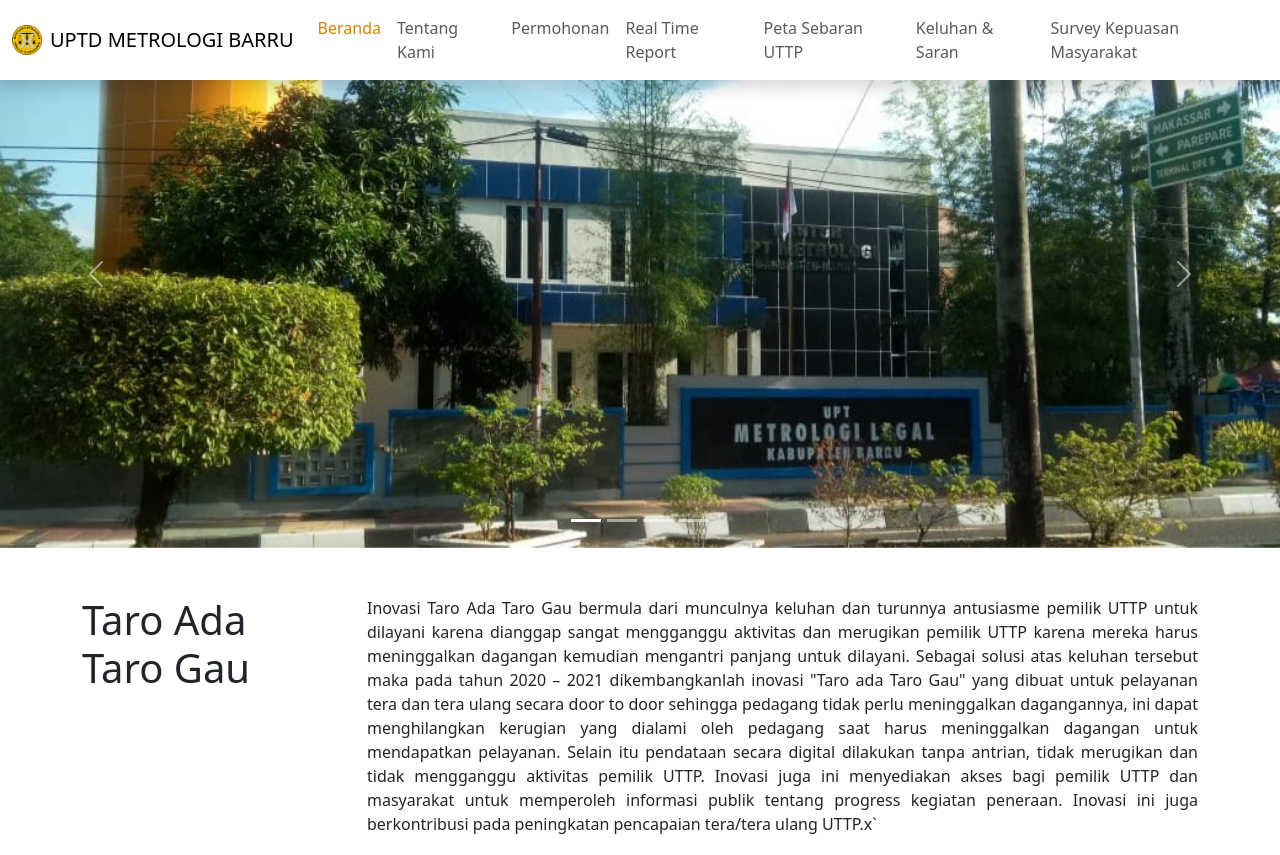
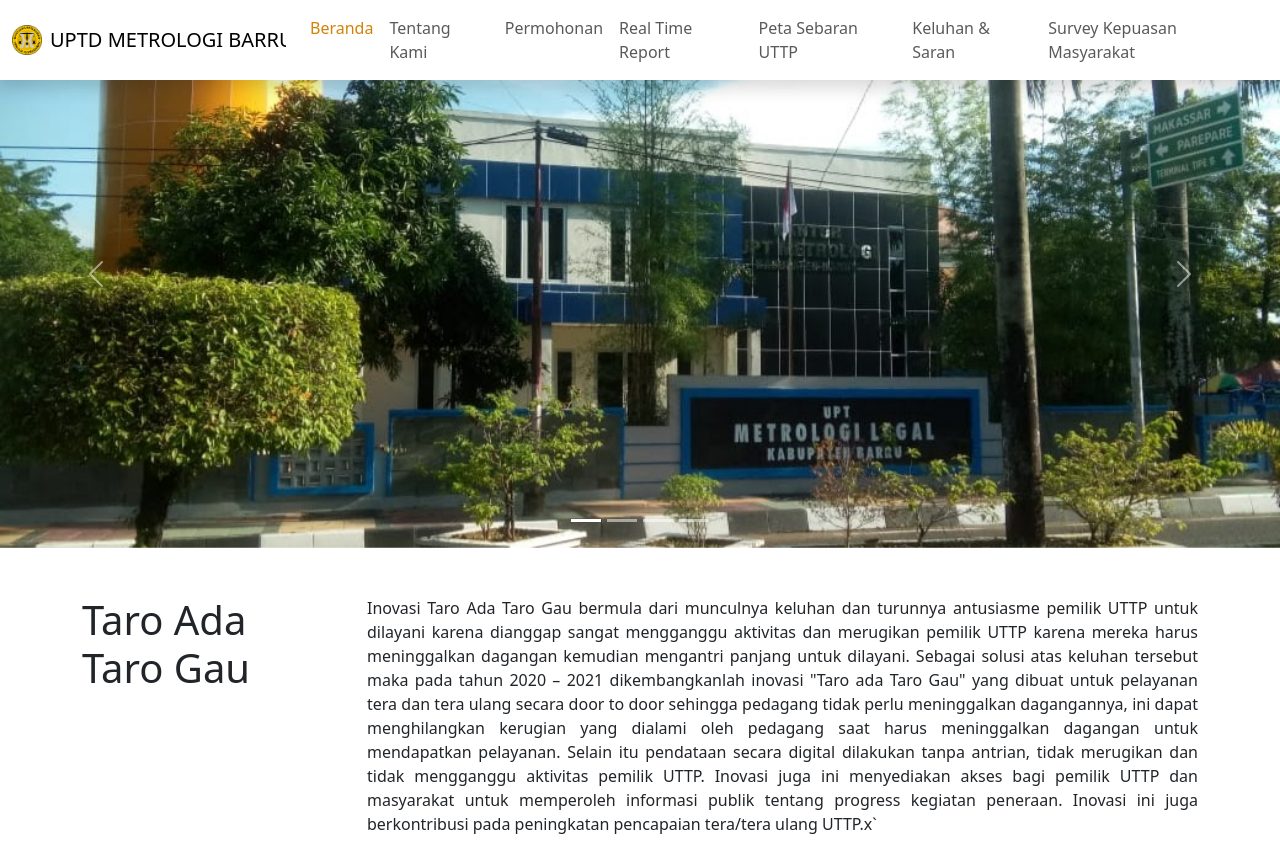
Before and after one commit to taroadatarogau/taroadatarogau.github.io, a plain HTML site: page index.html in a window 1280 px wide. Shown: the top 855 px of the page. Drawn offline with Linux system fonts and the light colour scheme.

Commit message:
Update index.html

```diff
--- a/index.html
+++ b/index.html
@@ -24,7 +24,7 @@
     <!-- Navbar -->
     <nav class="navbar navbar-expand-xl bg-white shadow w-100" style="z-index: 9999; position: fixed;">
         <div class="container-fluid">
-            <a class="navbar-brand d-flex align-items-center gap-2" href="#">
+            <a class="navbar-brand d-flex align-items-center gap-2 text-truncate" href="#">
                 <img src="/metrologi.png" alt="" style="height: 30px; width: 30px; object-fit: contain;">
                 UPTD METROLOGI BARRU</a>
             <button class="navbar-toggler" type="button" data-bs-toggle="collapse"
```
